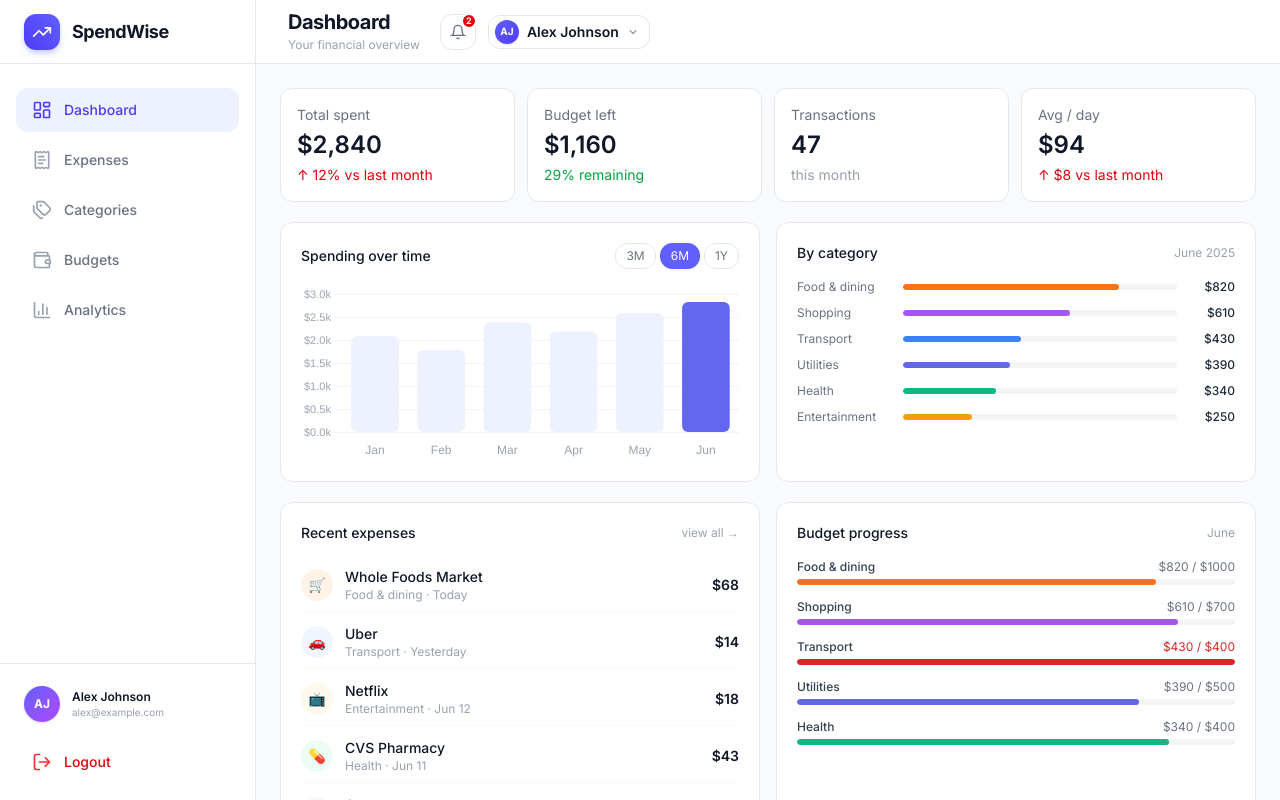
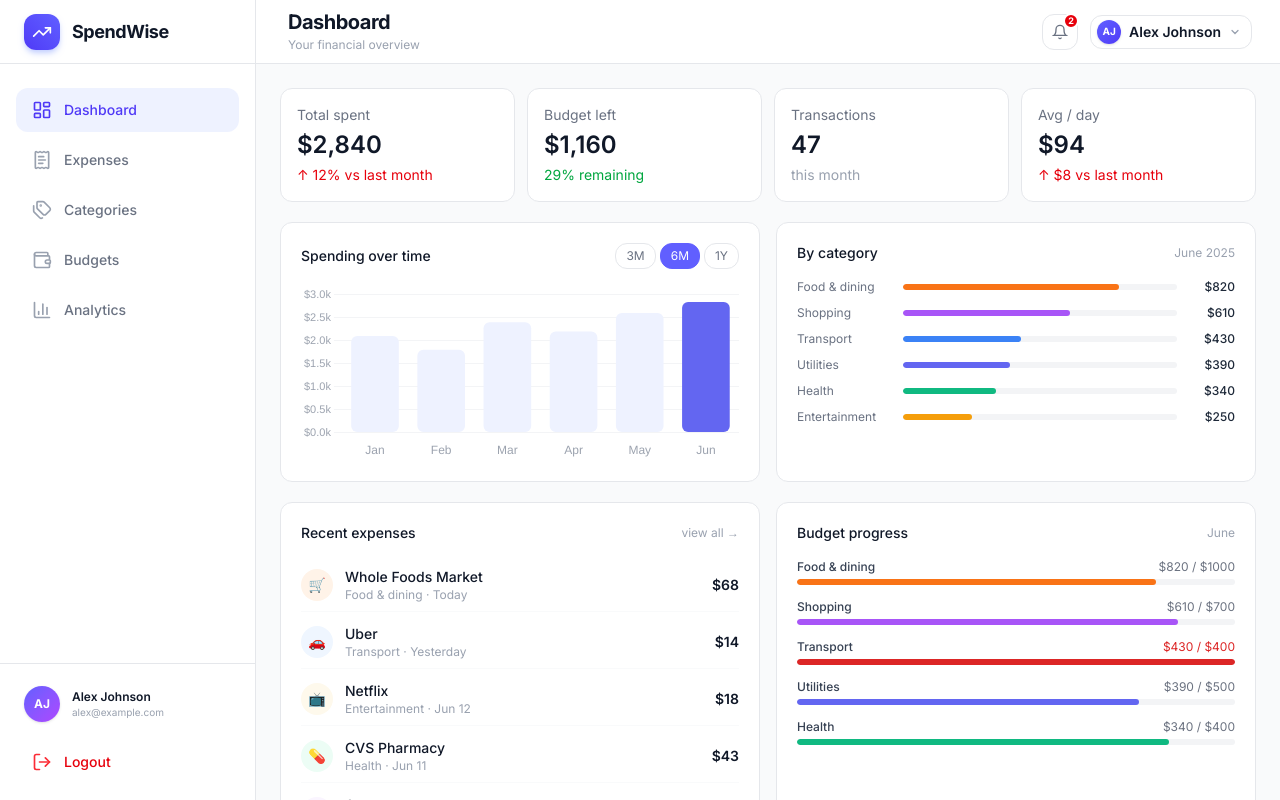
Before and after one commit to Nitesh-77-notty/Expenses_Tracker, a React app in the folder frontend/: page / in a window 1280 px wide. Built offline with nearby package versions, Linux system fonts and the light colour scheme; the HTML template or start-up script is replaced by a standard one.

Commit message:
fix: add space between in header

```diff
--- a/frontend/src/components/Header.jsx
+++ b/frontend/src/components/Header.jsx
@@ -99,7 +99,7 @@ export default function Header({
 
   return (
     <header
-      className="h-16 bg-white border-b border-gray-200 flex items-center md:p-7 gap-4 fixed top-0 right-0 z-40 transition-[left] duration-250 ease-in-out"
+      className="h-16 bg-white border-b border-gray-200 flex items-center md:p-7 gap-4 fixed top-0 right-0 z-40 transition-[left] duration-250 ease-in-out justify-between"
       style={{ left: `${sidebarWidth}px` }}
     >
       <div className="flex items-center gap-2 p-1">
```
